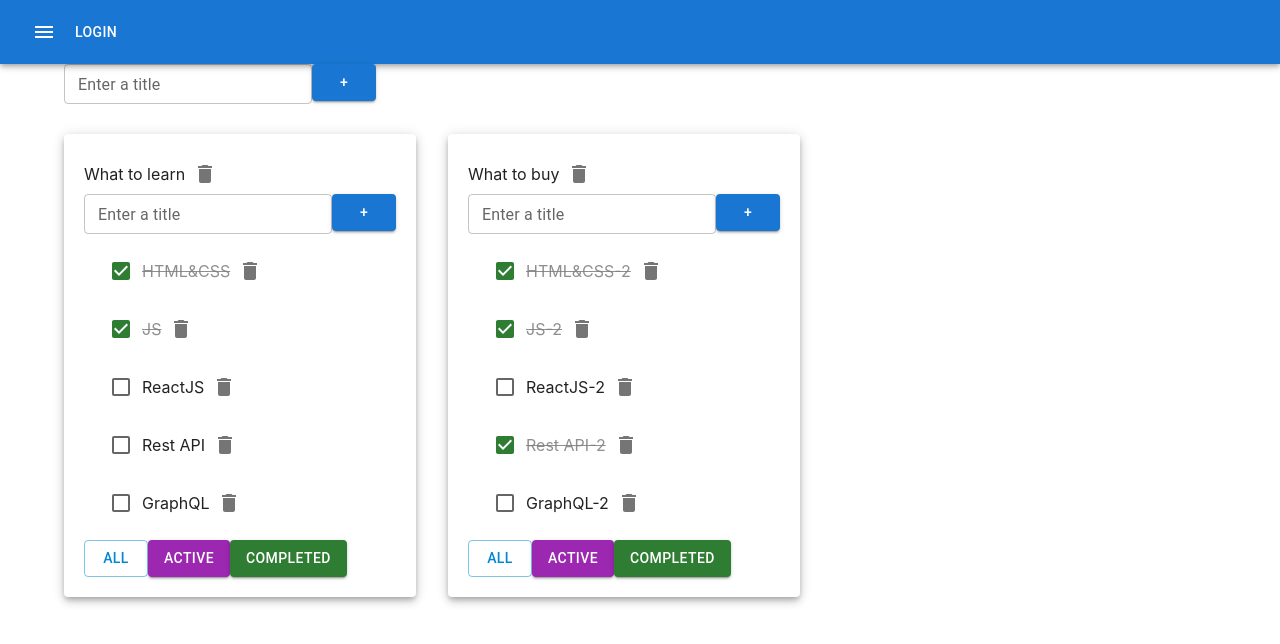
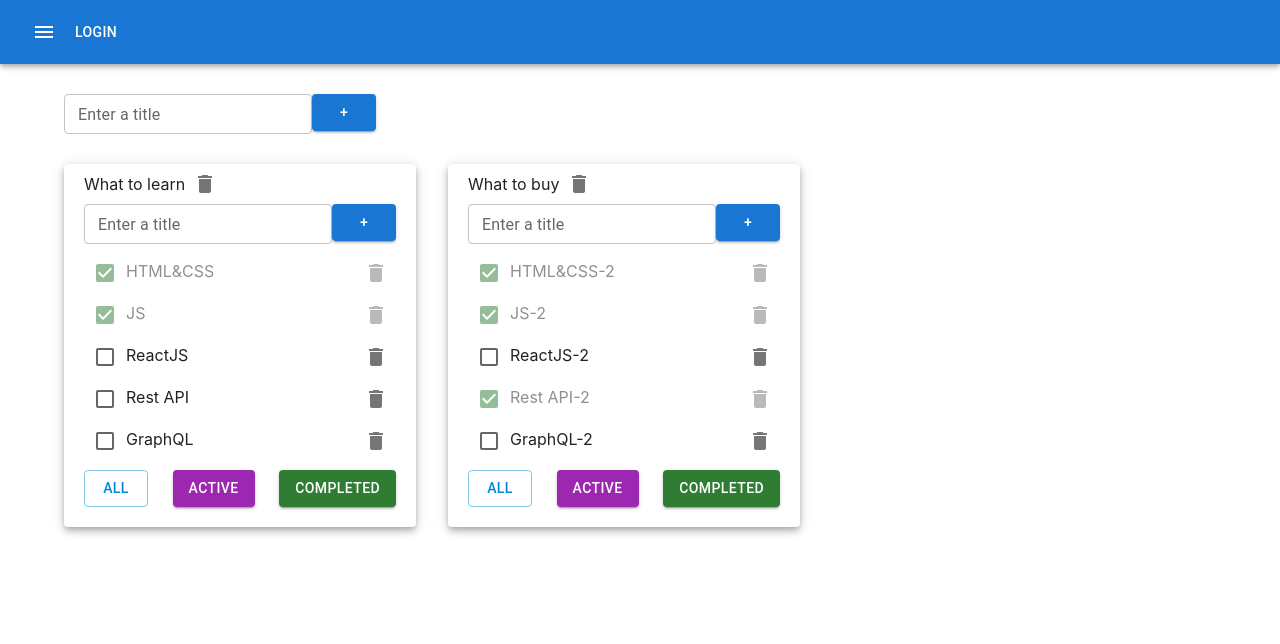
Before and after one commit to dron185/todolist, a React (Create React App) app: page / in a window 1280 px wide. Shown: the top 644 px of the page. Built offline with nearby package versions, Linux system fonts and the light colour scheme.

Commit message:
feat: add some styles to Todolist.tsx using material ui

```diff
--- a/src/App.css
+++ b/src/App.css
@@ -1,40 +1,7 @@
-/*.App {*/
-/*  padding: 30px;*/
-/*  display: flex;*/
+/*.task-done {*/
+/*  opacity: 0.5;*/
+/*  text-decoration: line-through;*/
 /*}*/
-
-/*.App > div {*/
-/*  margin-right: 50px;*/
-/*}*/
-
-/*.todolist {*/
-/*  background-color: #fae0c0;*/
-/*  padding: 15px;*/
-/*  border-radius: 5px;*/
-/*}*/
-
-.task-done {
-  opacity: 0.5;
-  text-decoration: line-through;
-}
-
-/*.task {*/
-/*  font-weight: bold;*/
-/*}*/
-
-/*.btn-active {*/
-/*  background-color: chocolate;*/
-/*  color: aliceblue;*/
-/*  border: 2px solid chocolate;*/
-/*  border-radius: 3px;*/
-/*}*/
-
-/*.input-error {*/
-/*  border: 3px solid red;*/
-/*  outline: none;*/
-/*}*/
-
-
 
 .todolist-title-container {
   display: flex;
--- a/src/App.tsx
+++ b/src/App.tsx
@@ -110,7 +110,7 @@ function App() {
 
     return (
         <div>
-            <AppBar position="static">
+            <AppBar position="static" sx={{ mb: '30px' }}>
                 <Toolbar>
                     <IconButton color="inherit">
                         <MenuIcon />
@@ -136,7 +136,7 @@ function App() {
                             }
                             return (
                                 <Grid>
-                                    <Paper elevation={5} sx={{p: '20px'}}>
+                                    <Paper elevation={5} sx={{ p: '0 20px 20px 20px' }}>
                                         <Todolist
                                             key={el.id}
                                             todolistId={el.id}
--- a/src/Todolist.tsx
+++ b/src/Todolist.tsx
@@ -9,6 +9,7 @@ import Button from '@mui/material/Button';
 import Checkbox from "@mui/material/Checkbox";
 import List from "@mui/material/List";
 import ListItem from "@mui/material/ListItem";
+import Box from "@mui/material/Box";
 
 export type TaskType = {
     id: string
@@ -56,20 +57,14 @@ export const Todolist = ({
             }
 
             return (
-                <ListItem key={t.id}>
-                    <Checkbox checked={t.isDone} onChange={changeStatusHandler} color="success" />
-                    {/*<input*/}
-                    {/*    type="checkbox"*/}
-                    {/*    checked={t.isDone} // true || false*/}
-                    {/*    onChange={changeStatusHandler}*/}
-                    {/*/>*/}
-                    {/*<span className={t.isDone ? "task-done" : "task"}>{t.title}</span>*/}
-                    <EditableSpan
-                        oldTitle={t.title}
-                        spanClass={t.isDone ? "task-done" : "task"}
-                        updateTitle={updateTaskTitleHandler}
-                    />
-                    {/*<Button title={"x"} onClickHandler={removeTaskHandler}/>*/}
+                <ListItem
+                    key={t.id}
+                    sx={{p: 0, justifyContent: 'space-between', opacity: t.isDone ? 0.5 : 1, }}
+                >
+                    <div>
+                        <Checkbox checked={t.isDone} onChange={changeStatusHandler} color="success" />
+                        <EditableSpan oldTitle={t.title} updateTitle={updateTaskTitleHandler}/>
+                    </div>
                     <IconButton onClick={removeTaskHandler}>
                         <DeleteIcon />
                     </IconButton>
@@ -125,43 +120,23 @@ export const Todolist = ({
             </div>
             <AddItemForm addItem={addTaskHandler}/>
             {tasksList}
-            <div>
-                {/*<Button*/}
-                {/*    classes={filter === "all" ? "btn-active" : ""}*/}
-                {/*    title={'All'}*/}
-                {/*    onClickHandler={changeFilterHandlerCreator('all')}*/}
-                {/*/>*/}
-
+            <Box sx={{ display: 'flex', justifyContent: 'space-between' }}>
                 <Button
                     variant={filter === 'all' ? 'outlined' : 'contained'}
                     color={'info'}
                     onClick={changeFilterHandlerCreator('all')}
                 >All</Button>
-
-                {/*<Button*/}
-                {/*    classes={filter === "active" ? "btn-active" : ""}*/}
-                {/*    title={'Active'}*/}
-                {/*    onClickHandler={changeFilterHandlerCreator('active')}*/}
-                {/*/>*/}
-
                 <Button
                     variant={filter === 'active' ? 'outlined' : 'contained'}
                     color={'secondary'}
                     onClick={changeFilterHandlerCreator('active')}
                 >Active</Button>
-
-                {/*<Button*/}
-                {/*    classes={filter === "completed" ? "btn-active" : ""}*/}
-                {/*    title={'Completed'}*/}
-                {/*    onClickHandler={changeFilterHandlerCreator('completed')}*/}
-                {/*/>*/}
-
                 <Button
                     variant={filter === 'completed' ? 'outlined' : 'contained'}
                     color={'success'}
                     onClick={changeFilterHandlerCreator('completed')}
                 >Completed</Button>
-            </div>
+            </Box>
         </div>
     )
 }
```
